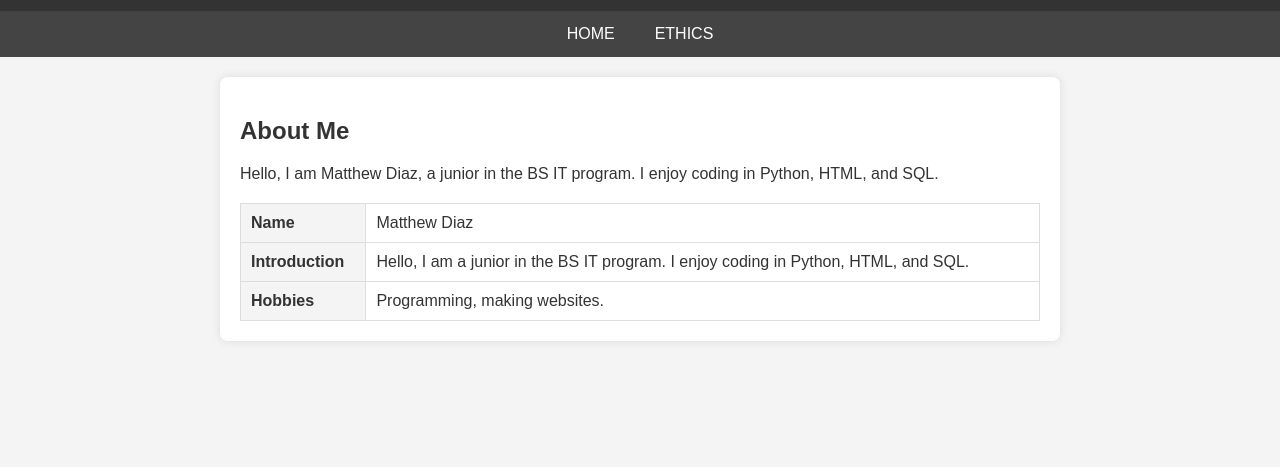
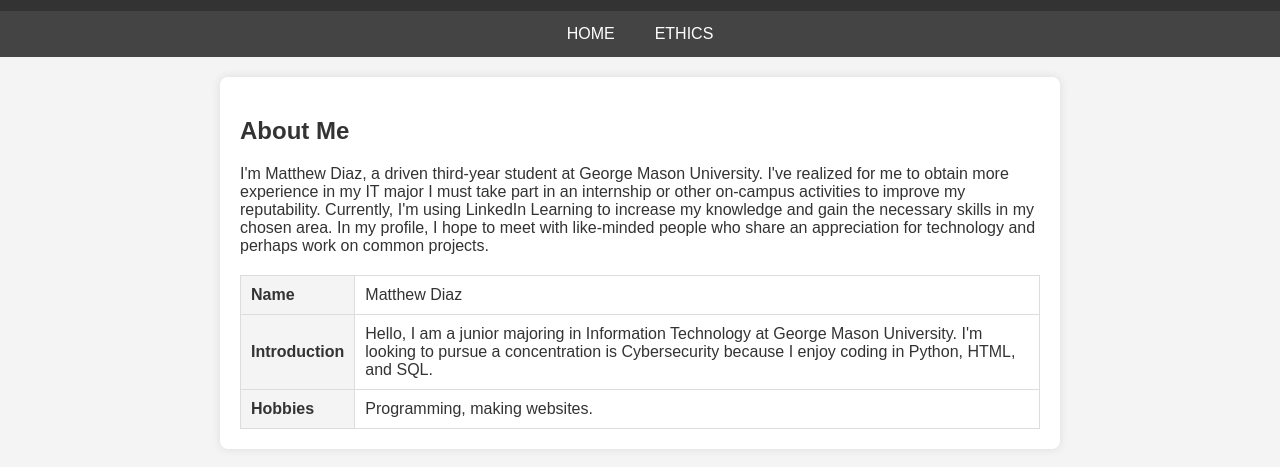
Before and after one commit to mdiaz6/mdiaz6.github.io, a plain HTML site: page index2.html in a window 1280 px wide. Shown: the part 89-556 px from the top of the page. Drawn offline with Linux system fonts and the light colour scheme.

Commit message:
Update index2.html

```diff
--- a/index2.html
+++ b/index2.html
@@ -70,7 +70,7 @@
 
 <main>
   <h2>About Me</h2>
-  <p>Hello, I am Matthew Diaz, a junior in the BS IT program. I enjoy coding in Python, HTML, and SQL.</p>
+  <p>I'm Matthew Diaz, a driven third-year student at George Mason University. I've realized for me to obtain more experience in my IT major I must take part in an internship or other on-campus activities to improve my reputability. Currently, I'm using LinkedIn Learning to increase my knowledge and gain the necessary skills in my chosen area. In my profile, I hope to meet with like-minded people who share an appreciation for technology and perhaps work on common projects.</p>
   <table>
     <tr>
       <th>Name</th>
@@ -78,7 +78,7 @@
     </tr>
     <tr>
       <th>Introduction</th>
-      <td>Hello, I am a junior in the BS IT program. I enjoy coding in Python, HTML, and SQL.</td>
+      <td>Hello, I am a junior majoring in Information Technology at George Mason University. I'm looking to pursue a concentration is Cybersecurity because I enjoy coding in Python, HTML, and SQL.</td>
     </tr>
     <tr>
       <th>Hobbies</th>
```
